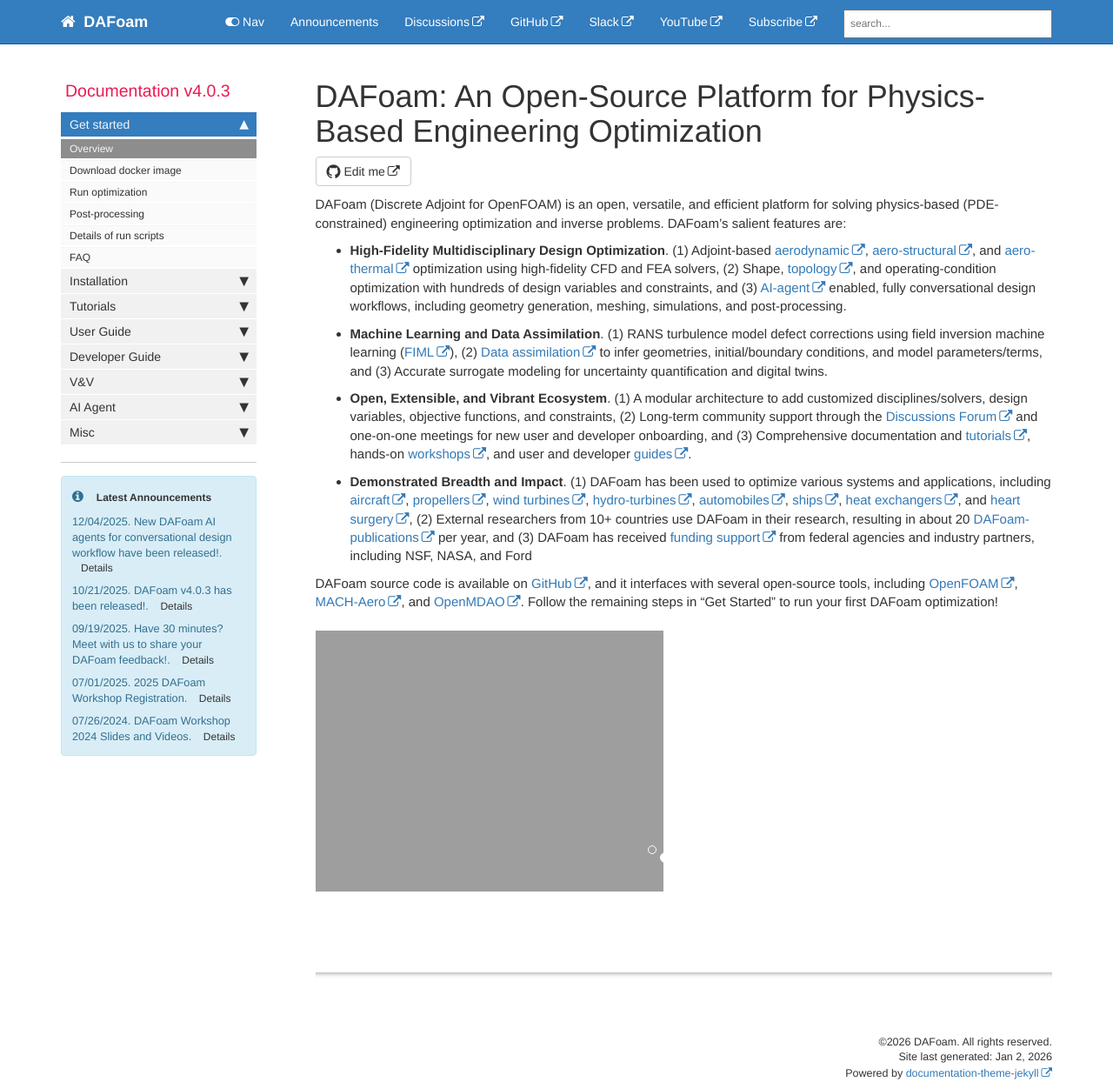
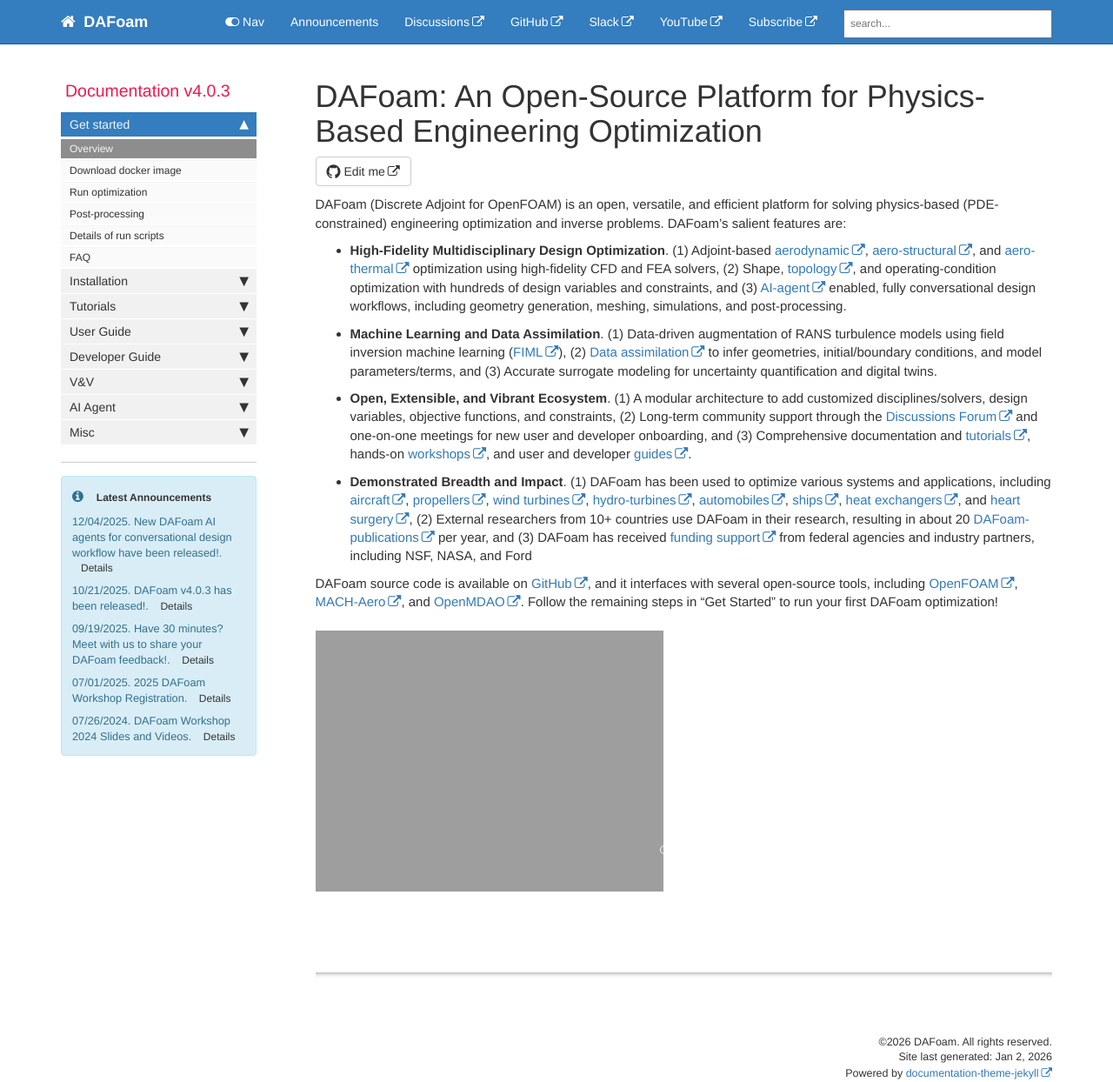
Before and after one commit to DAFoam/DAFoam.github.io, a Jekyll site: the page built from index.md, in a window 1280 px wide and 1244 px high. Shown: the whole window at 87% size. Built offline with Jekyll 4.4.1, drawn with Linux system fonts in a browser that asks for light colours; comment, search, counter and statistics services are not loaded.

Commit message:
content update

```diff
--- a/index.md
+++ b/index.md
@@ -10,7 +10,7 @@ DAFoam (Discrete Adjoint for OpenFOAM) is an open, versatile, and efficient plat
 
 - **High-Fidelity Multidisciplinary Design Optimization**. (1) Adjoint-based [aerodynamic](https://dafoam.github.io/tutorials-aero-naca0012-incompressible.html), [aero-structural](https://dafoam.github.io/tutorials-aerostruct-mach-wing.html), and [aero-thermal](https://dafoam.github.io/tutorials-heat-ubend-circular.html) optimization using high-fidelity CFD and FEA solvers, (2) Shape, [topology](https://dafoam.github.io/tutorials-topo-channel-cht.html), and operating-condition optimization with hundreds of design variables and constraints, and (3) [AI-agent](https://dafoam.github.io/ai-agent-overview.html) enabled, fully conversational design workflows, including geometry generation, meshing, simulations, and post-processing.
 
-- **Machine Learning and Data Assimilation**. (1) RANS turbulence model defect corrections using field inversion machine learning ([FIML](https://dafoam.github.io/tutorials-fieldinversion-ramp.html)), (2) [Data assimilation](https://dafoam.github.io/tutorials-da-naca0012.html) to infer geometries, initial/boundary conditions, and model parameters/terms, and (3) Accurate surrogate modeling for uncertainty quantification and digital twins.
+- **Machine Learning and Data Assimilation**. (1) Data-driven augmentation of RANS turbulence models using field inversion machine learning ([FIML](https://dafoam.github.io/tutorials-fieldinversion-ramp.html)), (2) [Data assimilation](https://dafoam.github.io/tutorials-da-naca0012.html) to infer geometries, initial/boundary conditions, and model parameters/terms, and (3) Accurate surrogate modeling for uncertainty quantification and digital twins.
 
 - **Open, Extensible, and Vibrant Ecosystem**. (1) A modular architecture to add customized disciplines/solvers, design variables, objective functions, and constraints, (2) Long-term community support through the [Discussions Forum](https://github.com/mdolab/dafoam/discussions) and one-on-one meetings for new user and developer onboarding, and (3) Comprehensive documentation and [tutorials](https://dafoam.github.io/tutorials-overview.html), hands-on [workshops](https://dafoam.github.io/workshops.html), and user and developer [guides](https://dafoam.github.io/user-guide-overview.html).
 
@@ -26,8 +26,6 @@ DAFoam source code is available on [GitHub](https://github.com/mdolab/dafoam), a
         <li data-target="#carousel" data-slide-to="1"></li>
         <li data-target="#carousel" data-slide-to="2"></li>
         <li data-target="#carousel" data-slide-to="3"></li>
-        <li data-target="#carousel" data-slide-to="4"></li>
-        <li data-target="#carousel" data-slide-to="5"></li>
     </ol>
 
     <!-- Items -->
```
